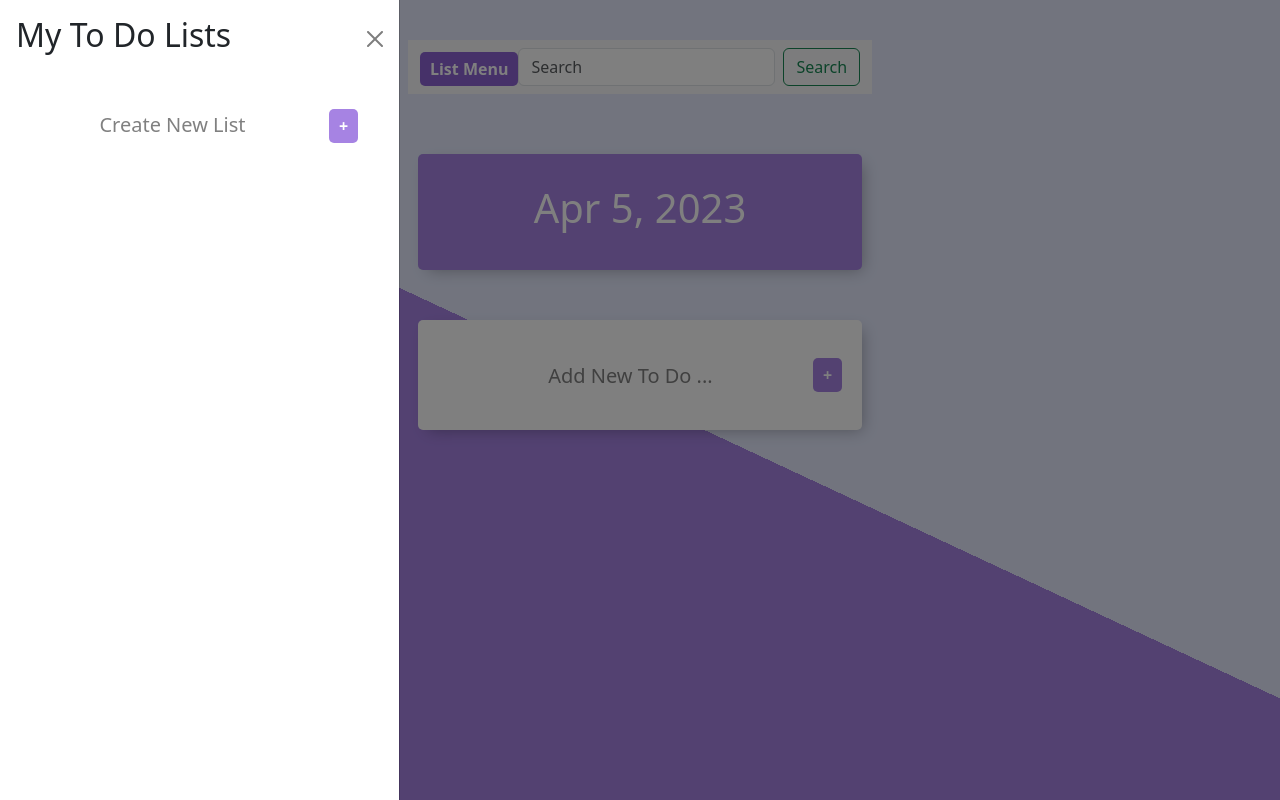
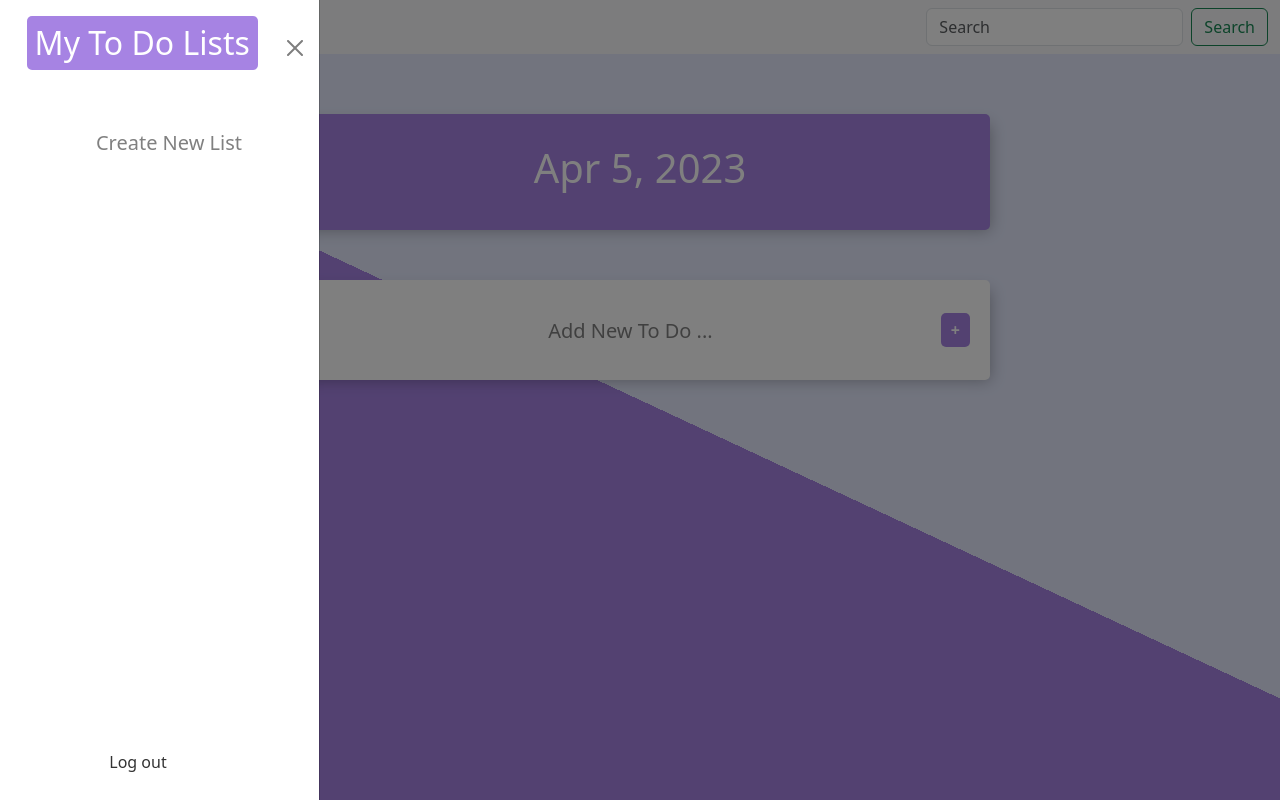
Before and after one commit to gfunue/todo, an Angular app in the folder frontend-angular/todoList/: page /home in a window 1280 px wide. Both pictures are taken after a click on the button "List Menu". Built offline with nearby package versions, Linux system fonts and the light colour scheme.

Commit message:
Complete frontend implementations

```diff
--- a/frontend-angular/todoList/src/app/components/home/home.component.html
+++ b/frontend-angular/todoList/src/app/components/home/home.component.html
@@ -1,3 +1,4 @@
+<body>
   <nav class="navbar bg-body-tertiary">
     <div class="container-fluid">
       <div>
@@ -25,14 +26,14 @@
   </nav>
 
   <div
-  class="offcanvas offcanvas-start"
+    class="offcanvas offcanvas-start sidebar"
     data-bs-scroll="true"
     tabindex="-1"
     id="offcanvasWithBothOptions"
     aria-labelledby="offcanvasWithBothOptionsLabel"
   >
     <div class="offcanvas-header">
-    <h2>My To Do Lists</h2>
+      <h2 class="sidebar-heading">My To Do Lists</h2>
       <button
         type="button"
         class="btn-close"
@@ -54,10 +55,17 @@
         />
         <button type="submit">+</button>
       </form>
+      <div class="lists-container">
         <div class="list-item" *ngFor="let list of allLists">
           <a (click)="selectList(list)">{{ list.name }}</a>
-      <button type="button" (click)="deleteList(list.id)">&times;</button>
+          <button type="button" (click)="deleteList(list.id)">X</button>
         </div>
+      </div>
+      <div class="mt-5">
+        <a href="" class="align" (click)="logout()">Log out</a>
+      </div>
+
+      <!-- <h6 class="align">Log out</h6> -->
     </div>
   </div>
 
@@ -88,3 +96,4 @@
       </form>
     </div>
   </main>
+</body>
--- a/frontend-angular/todoList/src/app/components/home/home.component.ts
+++ b/frontend-angular/todoList/src/app/components/home/home.component.ts
@@ -2,6 +2,7 @@ import { Component, OnInit } from '@angular/core';
 import { List } from '../../models/list.module';
 import { TodoService } from '../../services/todo.service';
 import { Item } from '../../models/item.module';
+import { Router } from '@angular/router';
 
 @Component({
   selector: 'app-home',
@@ -18,7 +19,7 @@ export class HomeComponent implements OnInit {
   selectedList!: List;
   items!: Item[];
 
-  constructor(private todoService: TodoService) {}
+  constructor(private todoService: TodoService, private router: Router) {}
 
   ngOnInit(): void {
     this.fetchLists();
@@ -41,44 +42,61 @@ export class HomeComponent implements OnInit {
   }
 
   createDefaultList() {
-    const defaultListName = 'My Default List2';
-    this.todoService.createList(defaultListName).subscribe((response) => {
-      this.allLists.push(response);
+    const defaultListName = 'My Default Todo List';
+    this.todoService.createList(defaultListName).subscribe((response: any) => {
+      // Change the response type to 'any'
+
+      console.log('Response:', response); // Log the entire response object
+
+      const createdList = response[0]; // Access the list object inside the response array
+
+      this.allLists.push(createdList);
       this.updateLocalStorage();
-      this.selectList(response);
+      this.selectList(createdList); // Pass the createdList object instead of the response
       this.fetchLists();
+
+      const defaultItems: string[] = [
+        'Click on the "List Menu button to create a new list',
+        'Click on the chekbox to delete items from a list',
+        'Click on the "Add New Todo..." to a items to your to do list',
+      ];
+      defaultItems.forEach((itemName) => {
+        // Use this.selectedList.id instead of response.id
+        this.todoService
+          .createItem(this.selectedList.id, { name: itemName })
+          .subscribe((createdItem) => {
+            this.newListItems.push(createdItem);
+          });
+      });
     });
   }
 
-  // async createNewList(): Promise<void> {
-  //   const defaultItems: string[] = ['Item 1', 'Item 2', 'Item 3'];
-  //   if (!this.newListName) return;
-  //   const listResponse = await this.todoService
-  //     .createList(this.newListName)
-  //     .toPromise();
-  //   this.allLists.push(listResponse!);
-  //   this.newListName = '';
-  //   this.updateLocalStorage();
-  //   this.fetchLists();
-
-  //   for (const itemName of defaultItems) {
-  //     const createdItem = await this.todoService
-  //       .createItem(listResponse!.id, { name: itemName })
-  //       .toPromise();
-  //     this.newListItems.push(createdItem!);
-  //   }
-  // }
   createNewList(): void {
     if (!this.newListName) return;
-    this.todoService.createList(this.newListName).subscribe((response) => {
-      this.allLists.push(response);
+    this.todoService.createList(this.newListName).subscribe((response: any) => {
+      // Change the response type to 'any'
+
+      console.log('Response:', response); // Log the entire response object
+
+      const createdList = response[0]; // Access the list object inside the response array
+      this.newListItems = [];
+      this.allLists.push(createdList);
       this.newListName = '';
       this.updateLocalStorage();
 
-      const defaultItems: string[] = ['Item 1', 'Item 2', 'Item 3'];
+      // Set the selectedList to the newly created list
+      this.selectedList = createdList;
+      console.log('Here is the selectedlist: ' + this.selectedList.id);
+
+      const defaultItems: string[] = [
+        'Click on the "List Menu" on the top left to create a new list',
+        'Click on the chekbox on the left to delete items from a list',
+        'Click on the "Add New Todo..." to a items to your to do list',
+      ];
       defaultItems.forEach((itemName) => {
+        // Use this.selectedList.id instead of response.id
         this.todoService
-          .createItem(response.id, { name: itemName })
+          .createItem(this.selectedList.id, { name: itemName })
           .subscribe((createdItem) => {
             this.newListItems.push(createdItem);
           });
@@ -147,4 +165,9 @@ export class HomeComponent implements OnInit {
       );
     });
   }
+
+  logout(): void {
+    this.todoService.logout();
+    this.router.navigate(['/']); // Navigate to the default route
+  }
 }
--- a/frontend-angular/todoList/src/app/services/todo.service.ts
+++ b/frontend-angular/todoList/src/app/services/todo.service.ts
@@ -130,6 +130,12 @@ export class TodoService {
 
   createItem(listId: number, item: { name: string }): Observable<Item> {
     console.log('createItem request::::', listId, item); // log the request body
+    console.log(
+      'createItem request URL:',
+      `${this.apiUrl}/lists/${listId}/items`
+    );
+    console.log('createItem request body:', item);
+
     return this.http.post<Item>(`${this.apiUrl}/lists/${listId}/items`, item, {
       headers: this.getAuthHeaders(),
     });
--- a/frontend-angular/todoList/src/index.html
+++ b/frontend-angular/todoList/src/index.html
@@ -6,6 +6,7 @@
     <base href="/" />
     <meta name="viewport" content="width=device-width, initial-scale=1" />
     <link rel="icon" type="image/x-icon" href="favicon.ico" />
+    <!-- <link rel="stylesheet" href="styles.css" /> -->
     <link
       href="https://cdn.jsdelivr.net/npm/bootstrap@5.3.0-alpha1/dist/css/bootstrap.min.css"
       rel="stylesheet"
--- a/frontend-angular/todoList/src/styles.css
+++ b/frontend-angular/todoList/src/styles.css
@@ -3,12 +3,12 @@ body {
   height: 100%;
 } */
 
-body {
+/* body {
   align-items: center;
   padding-top: 40px;
   padding-bottom: 40px;
   background-color: #f5f5f5;
-}
+} */
 
 .form-signin {
   max-width: 400px;
@@ -75,12 +75,22 @@ h1 {
   text-align: center;
 }
 
-.item {
+.sidebar-heading {
+  background-color: #a683e3;
+  text-align: center;
+  padding: 8px;
+  color: white;
+  border-radius: 5px;
+  align-self: center;
+  margin: 50px auto;
+}
+
+/* .item {
   min-height: 70px;
   display: flex;
   align-items: center;
   border-bottom: 1px solid #f1f1f1;
-}
+} */
 
 .item:last-child {
   border-bottom: 0;
@@ -97,8 +107,8 @@ input[type="checkbox"] {
 
 p {
   margin: 0;
-  padding: 20px;
-  font-size: 20px;
+  padding: 5px;
+  font-size: 1.3rem;
   font-weight: 200;
   color: #00204a;
 }
@@ -171,17 +181,15 @@ nav a:hover {
   flex: 1;
 }
 
-.sidebar {
+/* .sidebar {
   background-color: #f8f9fa;
   padding: 20px;
-  width: 250px;
+  width: 200px;
   height: 100%;
-  position: fixed;
-  box-shadow: 0 0 10px rgba(0, 0, 0, 0.1);
-  z-index: 1;
-  overflow-y: auto;
+} */
+.offcanvas {
+  max-width: 320px;
 }
-
 .sidebar h2 {
   margin-top: 0;
   margin-bottom: 10px;
@@ -193,11 +201,13 @@ nav a:hover {
   color: #333;
   padding: 5px;
   margin-bottom: 5px;
+  width: 85%;
 }
 
 .sidebar a:hover {
   background-color: #ddd;
   border-radius: 5px;
+  width: 85%;
 }
 
 main {
@@ -265,15 +275,28 @@ body form button {
   display: flex;
   align-items: center;
   justify-content: space-between;
+  font-size: 1.3rem;
 }
 
 .sidebar .list-item button:hover {
   background-color: #c82333;
 }
+
+.sidebar .list-item button {
+  padding: 5px 10px;
+  min-height: 15px;
+  background-color: #a683e3;
+  border: none;
+  border-radius: 5px;
+  color: white;
+  font-weight: bold;
+  cursor: pointer;
+}
+
 .btn-primary {
   padding: 5px 10px;
   min-height: 15px;
-  background-color: #8c63d2;
+  background-color: #a683e3;
   border: none;
   border-radius: 5px;
   color: white;
@@ -282,6 +305,25 @@ body form button {
 }
 
 .btn-primary:hover {
-  background-color: #a683e3;
-  border-color: #a683e3;
+  background-color: #8c63d2;
+  /* border-color: #8c63d2; */
 }
+
+button:hover {
+  background-color: #8c63d2;
+}
+
+.align {
+  width: 100%;
+  text-align: center;
+}
+
+.offcanvas-body {
+  display: flex;
+  flex-direction: column;
+  height: 100%;
+}
+
+.lists-container {
+  flex-grow: 1;
+}
```
Also changed, not shown: frontend-angular/todoList/src/app/guards/auth.guard.ts (added, +15 -0 lines), 2 other files (tests, documents, lock files or other folders). Lines whose indentation alone changed are shown as unchanged.
